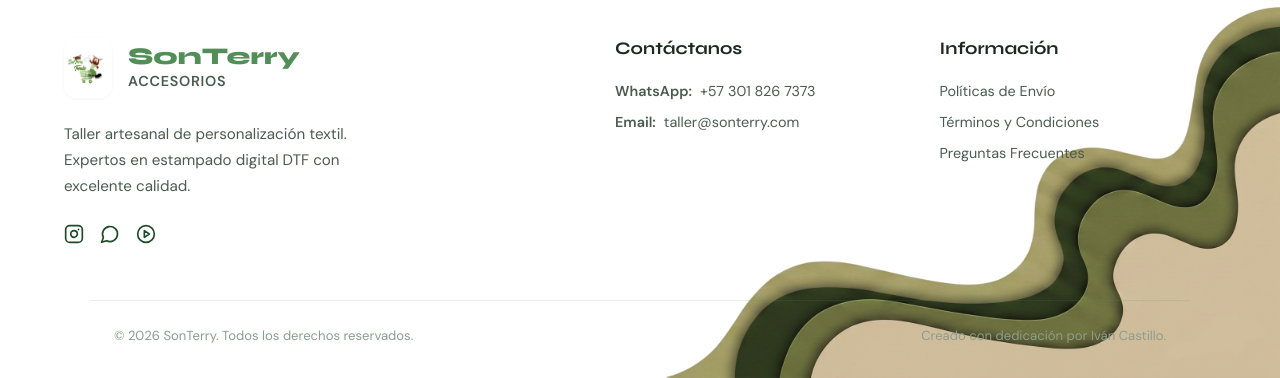
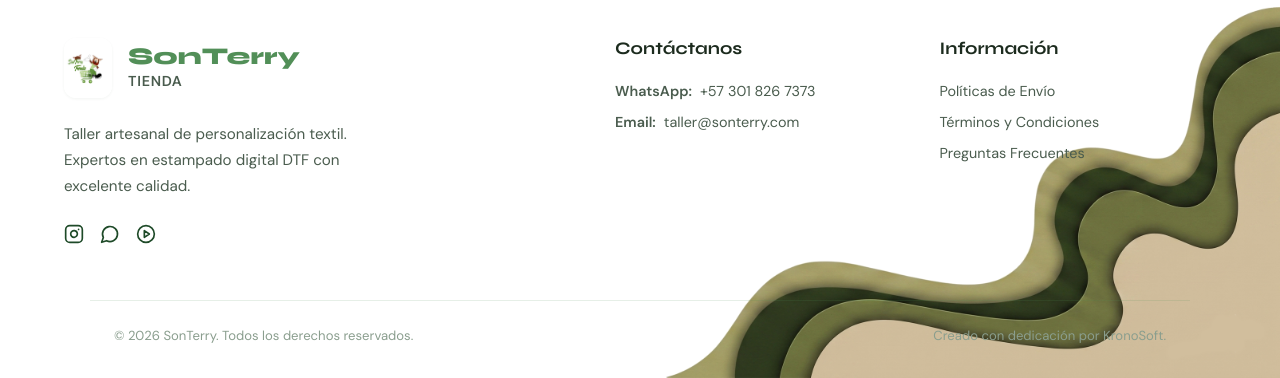
Before and after one commit to iacastillo90/Sonterry, a React (Vite) app in the folder Front/: page / in a window 1280 px wide. Shown: the part 5021-5399 px from the top of the page. Built offline with nearby package versions, Linux system fonts and the light colour scheme; no server answers; a web font is replaced by a local one.

Commit message:
Cambio de SonTerry Tienda en el footer

```diff
--- a/Front/src/components/layout/Footer.jsx
+++ b/Front/src/components/layout/Footer.jsx
@@ -189,7 +189,7 @@ const Footer = () => {
                   SonTerry
                 </span>
                 <span style={{ fontFamily: 'var(--font-body)', fontSize: '0.9rem', fontWeight: '600', color: 'var(--text-secondary)', letterSpacing: '0.05em', textTransform: 'uppercase' }}>
-                  Accesorios
+                  Tienda
                 </span>
               </div>
             </div>
@@ -221,7 +221,7 @@ const Footer = () => {
 
         <div className="footer-bottom">
           <p>© {new Date().getFullYear()} SonTerry. Todos los derechos reservados.</p>
-          <p>Creado con dedicación por Iván Castillo.</p>
+          <p>Creado con dedicación por KronoSoft.</p>
         </div>
       </footer>
     </>
```
